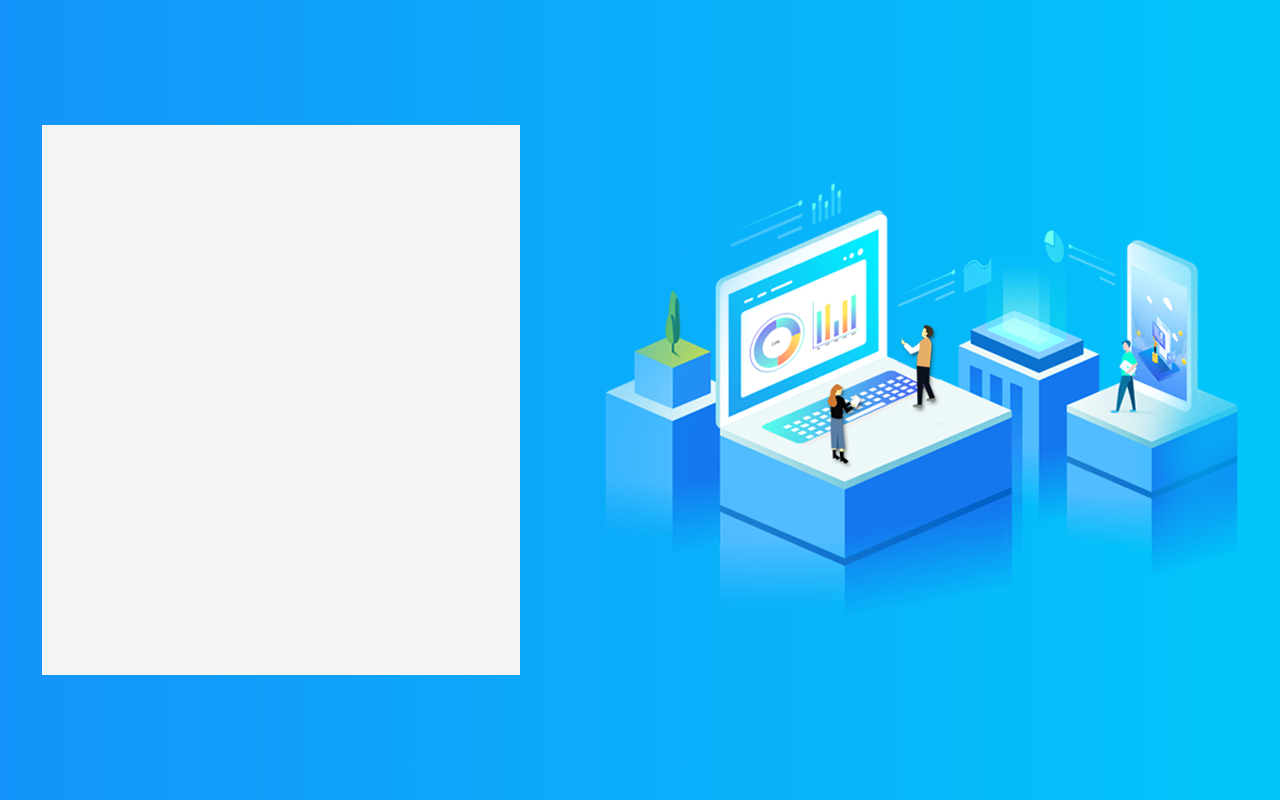
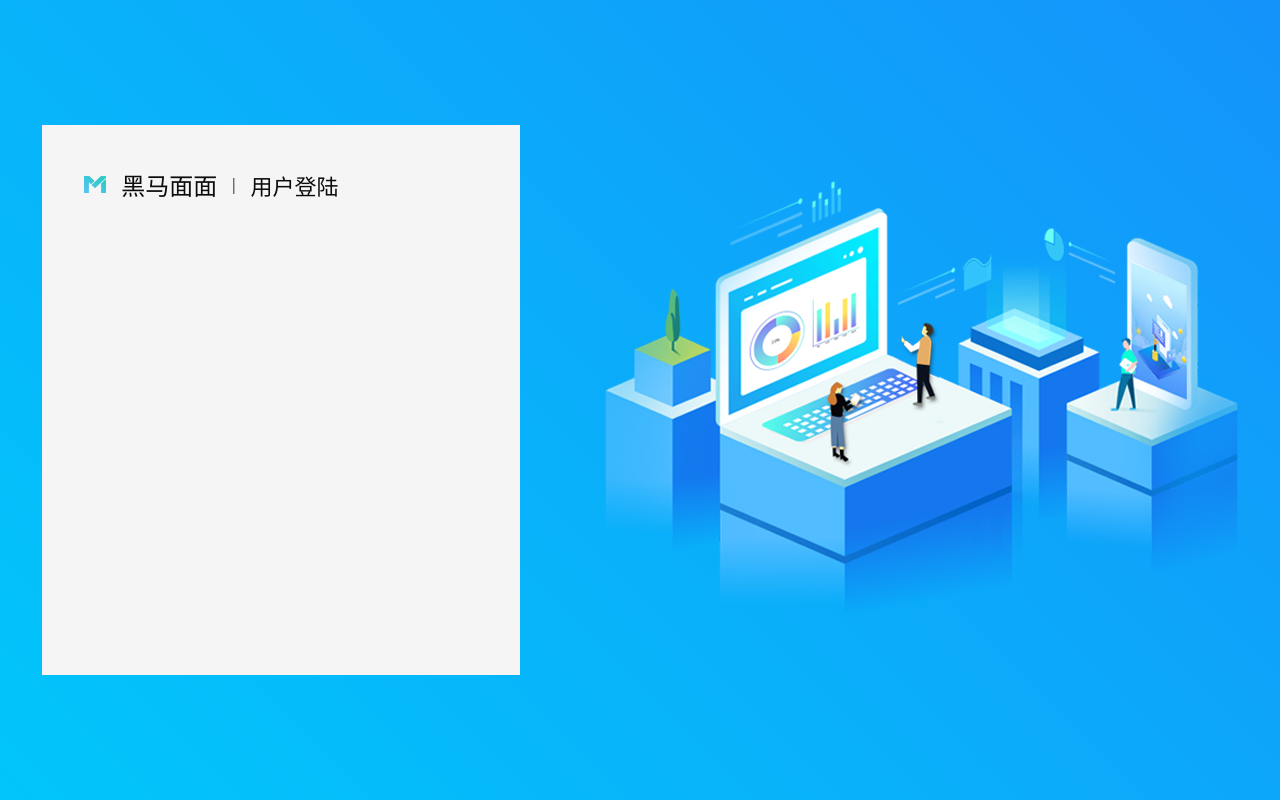
Before and after one commit to YuanRui0517/heimamm56, a Vue app: page /#/login in a window 1280 px wide. Built offline with nearby package versions, Linux system fonts and the light colour scheme.

Commit message:
登录模块 - 标题区域布局

```diff
--- a/src/views/login/login.vue
+++ b/src/views/login/login.vue
@@ -1,25 +1,58 @@
 <template>
   <div class="login">
-    <div class="left"></div>
-    <img src="@/img/login_right.png" alt="" />
+    <div class="left">
+      <div class="title">
+        <img src="@/img/title_logo.png" alt />
+        <span class="titleName">黑马面面</span>
+        <span class="titleLine">|</span>
+        <span class="titleName2">用户登陆</span>
+      </div>
+    </div>
+    <div class="right">
+      <img src="@/img/login_banner_ele.png" alt />
+    </div>
   </div>
 </template>
-
 <script>
-export default {}
+export default {
+  name: 'login',
+}
 </script>
-
 <style lang="less">
 .login {
-  background: linear-gradient(to right, #1494fa, #01c6fa);
+  /* 弹性盒子布局 */
+  display: flex;
+  /* 水平布局 */
+  justify-content: space-around;
+  /* 垂直居中 */
+  align-items: center;
   height: 100%;
-  display: flex;
-  align-items: center;
-  justify-content: space-around;
+  background: linear-gradient(
+    225deg,
+    rgba(20, 147, 250, 1),
+    rgba(1, 198, 250, 1)
+  );
   .left {
     width: 478px;
     height: 550px;
-    background: #f5f5f5;
+    padding: 42px;
+    background-color: #f5f5f5;
+    .title {
+      display: flex;
+      align-items: center;
+      .titleName {
+        font-size: 24px;
+        font-weight: 400;
+        color: rgba(12, 12, 12, 1);
+        margin: 0 15px;
+      }
+      .titleName2 {
+        font-size: 22px;
+        font-weight: 400;
+        color: rgba(12, 12, 12, 1);
+        margin: 0 15px;
+      }
+    }
   }
 }
 </style>
```
Also changed, not shown: src/img/login_banner_ele.png (renamed from src/img/login_right.png), src/img/title_logo.png (renamed from src/img/login_logo.png).
